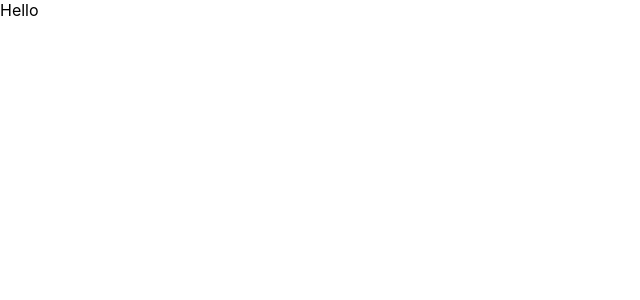
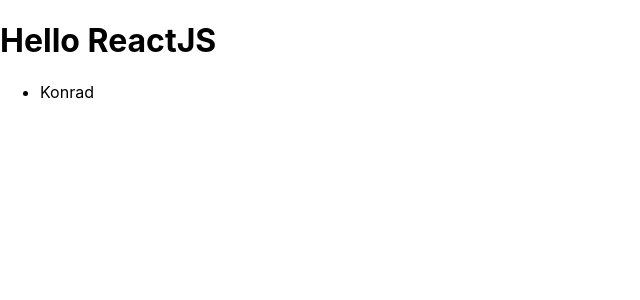
Before and after one commit to KonradGmur/Basic-Project, a React (Create React App) app: page / in a window 1280 px wide. Shown: the top 300 px of the page, without its empty margins (0-640 px from the left). Built offline with nearby package versions, Linux system fonts and the light colour scheme.

Commit message:
react test 1

```diff
--- a/src/App.js
+++ b/src/App.js
@@ -1,8 +1,20 @@
-import React from "react";
+import React, { Component } from "react";
 import "./App.css";
 
-function App() {
-  return <div>Hello</div>;
+class Headline extends Component {
+  render() {
+    const title = "ReactJS";
+    const names = ["Konrad", "Basia", "Adam"];
+
+    return (
+      <div>
+        <h1>Hello {title}</h1>
+        <ul>
+          <li>{names[0]}</li>
+        </ul>
+      </div>
+    );
+  }
 }
 
-export default App;
+export default Headline;
```
